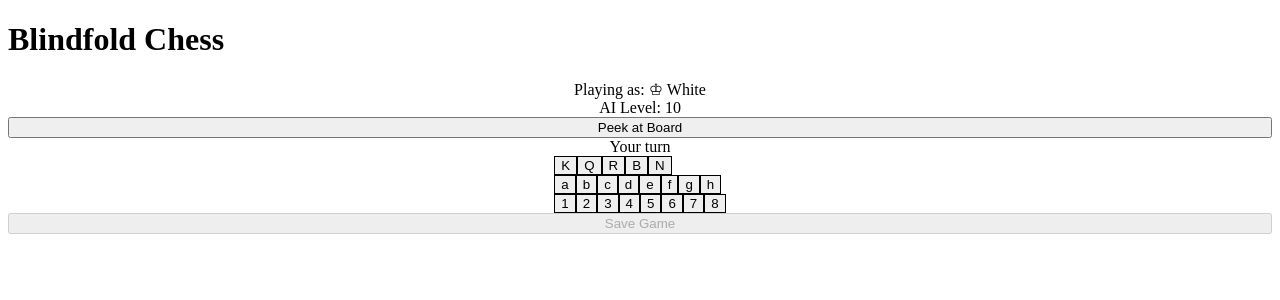
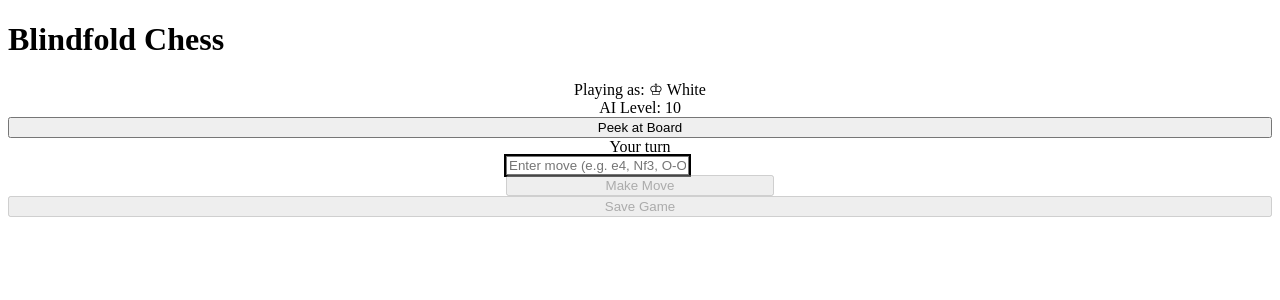
Before and after one commit to checkmate-works/blindfold-chess-deprecated, a React (Vite) app: page /game/setup in a window 1280 px wide. Both pictures are taken after a click on the button "Start Game". Shown: the top 300 px of the page. Built offline with nearby package versions, Linux system fonts and the light colour scheme.

Commit message:
Fix move input UI

```diff
--- a/src/features/game/components/move-input.tsx
+++ b/src/features/game/components/move-input.tsx
@@ -1,18 +1,5 @@
-import { useState } from "react";
-import {
-  ALL_FILES,
-  ALL_RANKS,
-  PIECES,
-  type AlgebraicNotation,
-  type File,
-  type PieceSymbol,
-} from "@/types";
-
-interface ButtonRowProps {
-  symbols: readonly string[];
-  onSymbolClick: (symbol: string) => void;
-  disabled?: boolean;
-}
+import { useState, useRef, useEffect } from "react";
+import { type AlgebraicNotation } from "@/types";
 
 interface MoveInputProps {
   isPlayerTurn: boolean;
@@ -20,123 +7,26 @@ interface MoveInputProps {
   onMove?: (move: AlgebraicNotation) => void;
 }
 
-const ButtonRow = ({ symbols, onSymbolClick, disabled }: ButtonRowProps) => (
-  <div className="flex">
-    {symbols.map((symbol) => (
-      <button
-        key={symbol}
-        onClick={() => onSymbolClick(symbol)}
-        disabled={disabled}
-        className={`w-10 h-10 flex items-center justify-center border border-gray-300
-                   ${
-                     disabled
-                       ? "bg-gray-100 cursor-not-allowed"
-                       : "hover:bg-gray-100 active:bg-gray-200"
-                   }
-                   transition-colors`}
-      >
-        {symbol}
-      </button>
-    ))}
-  </div>
-);
-
 export const MoveInput = ({
   isPlayerTurn,
   lastMove,
   onMove,
 }: MoveInputProps) => {
   const [currentMove, setCurrentMove] = useState<string>("");
+  const inputRef = useRef<HTMLInputElement>(null);
 
-  const handleSymbolClick = (symbol: string) => {
-    setCurrentMove((prev) => {
-      if (prev === "") {
-        return symbol;
-      }
+  useEffect(() => {
+    if (isPlayerTurn && inputRef.current) {
+      inputRef.current.focus();
+    }
+  }, [isPlayerTurn]);
 
-      // If first character is a piece and clicking the same piece, clear it
-      if (
-        prev.length === 1 &&
-        PIECES.includes(prev as PieceSymbol) &&
-        symbol === prev
-      ) {
-        return "";
-      }
-
-      // If first character is a piece and clicking another piece, replace it
-      if (
-        prev.length === 1 &&
-        PIECES.includes(prev as PieceSymbol) &&
-        PIECES.includes(symbol as PieceSymbol)
-      ) {
-        return symbol;
-      }
-
-      // If first character is a file and clicking a file, replace it
-      if (
-        prev.length === 1 &&
-        ALL_FILES.includes(prev as File) &&
-        ALL_FILES.includes(symbol as File)
-      ) {
-        return symbol;
-      }
-
-      // If second character is a file and clicking a file, replace it
-      if (
-        prev.length === 2 &&
-        ALL_FILES.includes(prev[1] as File) &&
-        ALL_FILES.includes(symbol as File)
-      ) {
-        return prev[0] + symbol;
-      }
-
-      // If last character is a rank and clicking a rank, replace it
-      if (
-        ALL_RANKS.includes(
-          Number(prev[prev.length - 1]) as (typeof ALL_RANKS)[number],
-        ) &&
-        ALL_RANKS.includes(Number(symbol) as (typeof ALL_RANKS)[number])
-      ) {
-        return prev.slice(0, -1) + symbol;
-      }
-
-      // Add character if it follows valid pattern
-      if (
-        (prev.length === 1 &&
-          !PIECES.includes(prev as PieceSymbol) &&
-          ALL_RANKS.includes(Number(symbol) as (typeof ALL_RANKS)[number])) || // e4
-        (prev.length === 1 &&
-          PIECES.includes(prev as PieceSymbol) &&
-          ALL_FILES.includes(symbol as File)) || // Nf3
-        (prev.length === 2 &&
-          PIECES.includes(prev[0] as PieceSymbol) &&
-          ALL_FILES.includes(prev[1] as File) &&
-          ALL_RANKS.includes(Number(symbol) as (typeof ALL_RANKS)[number])) // Nf3
-      ) {
-        const newMove = prev + symbol;
-        if (isValidMove(newMove)) {
-          const moveToSubmit = newMove as AlgebraicNotation;
-          setCurrentMove("");
-          setTimeout(() => onMove?.(moveToSubmit), 0);
-          return "";
-        }
-        return newMove;
-      }
-
-      return prev;
-    });
-  };
-
-  const isValidMove = (move: string): boolean => {
-    return (
-      (move.length === 2 &&
-        ALL_FILES.includes(move[0] as File) &&
-        ALL_RANKS.includes(Number(move[1]) as (typeof ALL_RANKS)[number])) || // e4
-      (move.length === 3 &&
-        PIECES.includes(move[0] as PieceSymbol) &&
-        ALL_FILES.includes(move[1] as File) &&
-        ALL_RANKS.includes(Number(move[2]) as (typeof ALL_RANKS)[number])) // Nf3
-    );
+  const handleSubmit = (e: React.FormEvent) => {
+    e.preventDefault();
+    if (currentMove && onMove) {
+      onMove(currentMove as AlgebraicNotation);
+      setCurrentMove("");
+    }
   };
 
   return (
@@ -151,23 +41,31 @@ export const MoveInput = ({
         </div>
       </div>
 
-      <div className="space-y-2">
-        <ButtonRow
-          symbols={PIECES}
-          onSymbolClick={handleSymbolClick}
+      <form onSubmit={handleSubmit} className="space-y-2">
+        <input
+          ref={inputRef}
+          type="text"
+          value={currentMove}
+          onChange={(e) => setCurrentMove(e.target.value)}
           disabled={!isPlayerTurn}
+          placeholder="Enter move (e.g. e4, Nf3, O-O, Bxc6)"
+          className="w-64 px-3 py-2 border border-gray-300 rounded focus:outline-none focus:ring-2 focus:ring-blue-500"
+          autoComplete="off"
+          spellCheck="false"
         />
-        <ButtonRow
-          symbols={ALL_FILES}
-          onSymbolClick={handleSymbolClick}
-          disabled={!isPlayerTurn}
-        />
-        <ButtonRow
-          symbols={ALL_RANKS.map(String)}
-          onSymbolClick={handleSymbolClick}
-          disabled={!isPlayerTurn}
-        />
-      </div>
+        <button
+          type="submit"
+          disabled={!isPlayerTurn || !currentMove}
+          className={`w-full px-4 py-2 text-white rounded
+            ${
+              isPlayerTurn && currentMove
+                ? "bg-blue-500 hover:bg-blue-600"
+                : "bg-gray-400 cursor-not-allowed"
+            }`}
+        >
+          Make Move
+        </button>
+      </form>
     </div>
   );
 };
```
